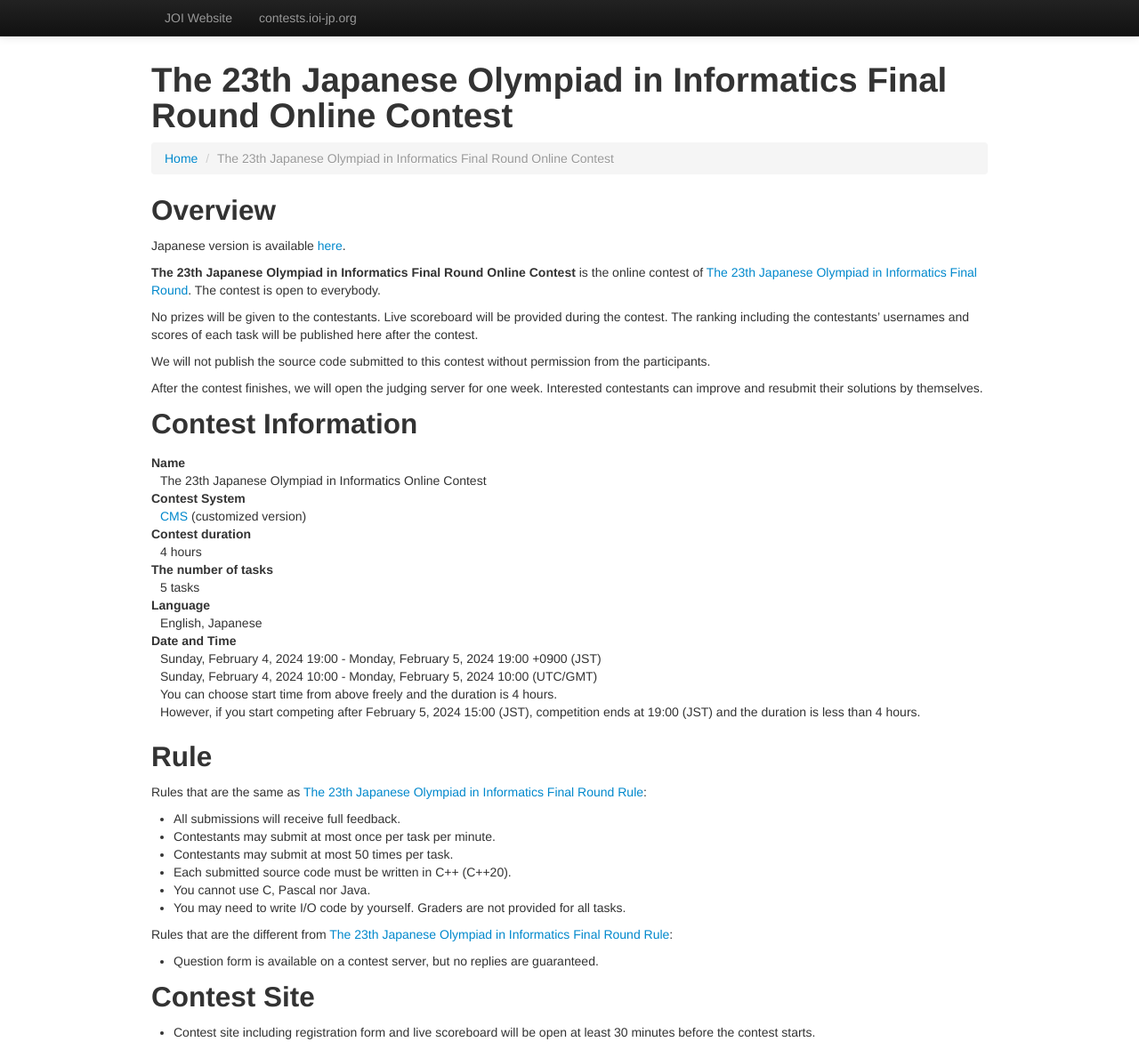
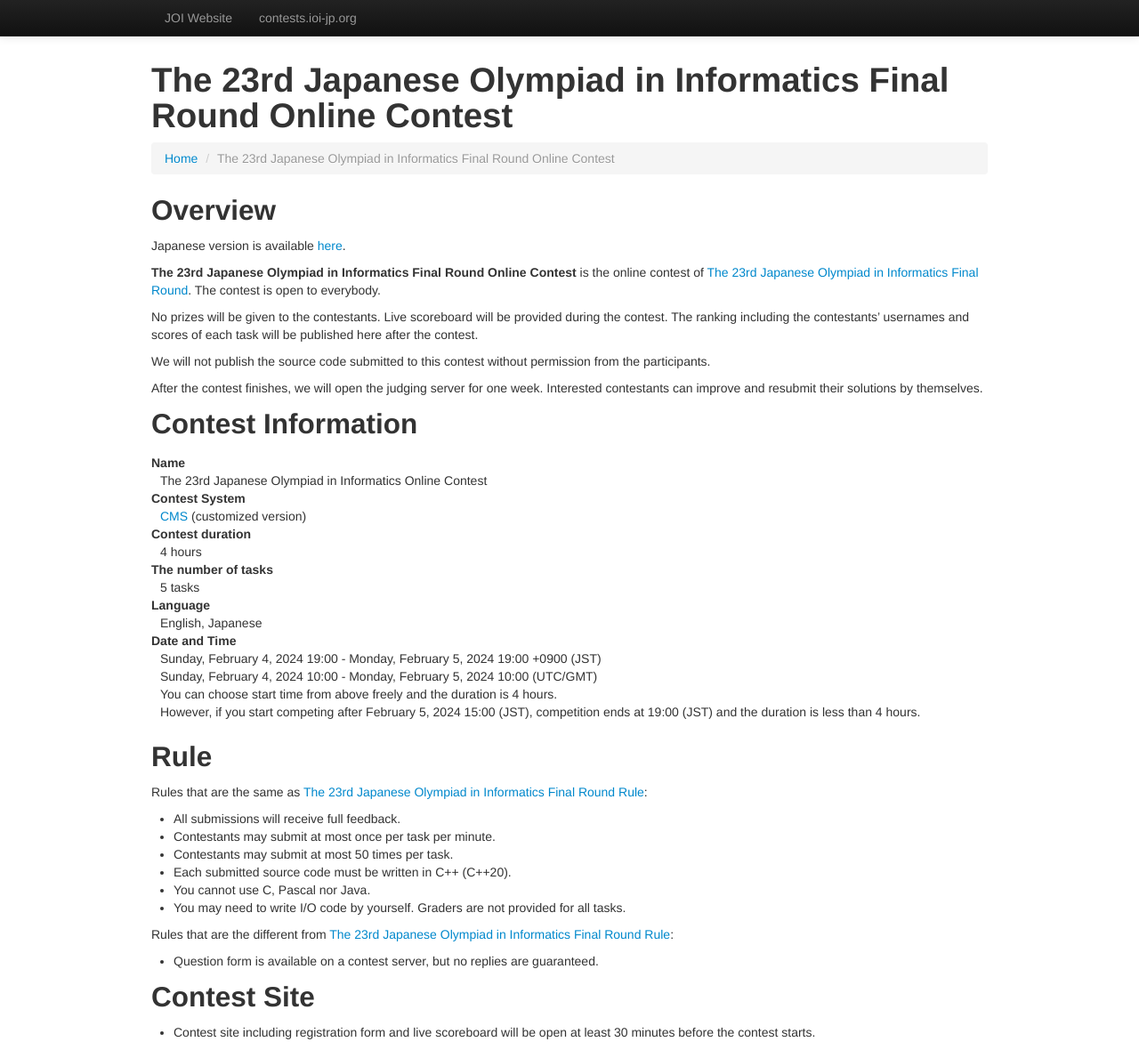
Before and after one commit to jcioi/joi-contests-site, a Jekyll site: the page built from joi-ho-2024/index-en.md, in a window 1280 px wide and 1180 px high. Shown: the whole window at 89% size. Built offline with Jekyll 4.4.1, drawn with Linux system fonts in a browser that asks for light colours.

Commit message:
Change 23th -> 23rd

```diff
--- a/joi-ho-2024/index-en.md
+++ b/joi-ho-2024/index-en.md
@@ -1,7 +1,7 @@
 ---
 layout: "default"
 language: "en"
-title: "The 23th Japanese Olympiad in Informatics Final Round Online Contest"
+title: "The 23rd Japanese Olympiad in Informatics Final Round Online Contest"
 breadcrumb:
   - ["/", "Home"]
 ---
@@ -10,7 +10,7 @@ breadcrumb:
 
 Japanese version is available [here](./index.html).
 
-**The 23th Japanese Olympiad in Informatics Final Round Online Contest** is the online contest of [The 23th Japanese Olympiad in Informatics Final Round](https://www.ioi-jp.org/joi/2023/2024-ho-outline).
+**The 23rd Japanese Olympiad in Informatics Final Round Online Contest** is the online contest of [The 23rd Japanese Olympiad in Informatics Final Round](https://www.ioi-jp.org/joi/2023/2024-ho-outline).
 The contest is open to everybody.
 
 No prizes will be given to the contestants. Live scoreboard will be provided during the contest. The ranking including the contestants' usernames and scores of each task will be published here after the contest.
@@ -23,7 +23,7 @@ After the contest finishes, we will open the judging server for one week. Intere
 
 <dl>
   <dt>Name</dt>
-    <dd>The 23th Japanese Olympiad in Informatics Online Contest</dd>
+    <dd>The 23rd Japanese Olympiad in Informatics Online Contest</dd>
 
   <dt>Contest System</dt>
   <dd>
@@ -49,7 +49,7 @@ After the contest finishes, we will open the judging server for one week. Intere
 
 ## Rule
 
-Rules that are the same as [The 23th Japanese Olympiad in Informatics Final Round Rule](https://www.ioi-jp.org/joi/2023/2024-ho-outline#OV):
+Rules that are the same as [The 23rd Japanese Olympiad in Informatics Final Round Rule](https://www.ioi-jp.org/joi/2023/2024-ho-outline#OV):
 
 - All submissions will receive full feedback.
 - Contestants may submit at most once per task per minute.
@@ -58,7 +58,7 @@ Rules that are the same as [The 23th Japanese Olympiad in Informatics Final Roun
 - You cannot use C, Pascal nor Java.
 - You may need to write I/O code by yourself. Graders are not provided for all tasks.
 
-Rules that are the different from [The 23th Japanese Olympiad in Informatics Final Round Rule](https://www.ioi-jp.org/joi/2023/2024-ho-outline#OV):
+Rules that are the different from [The 23rd Japanese Olympiad in Informatics Final Round Rule](https://www.ioi-jp.org/joi/2023/2024-ho-outline#OV):
 
 - Question form is available on a contest server, but no replies are guaranteed.
 
```
